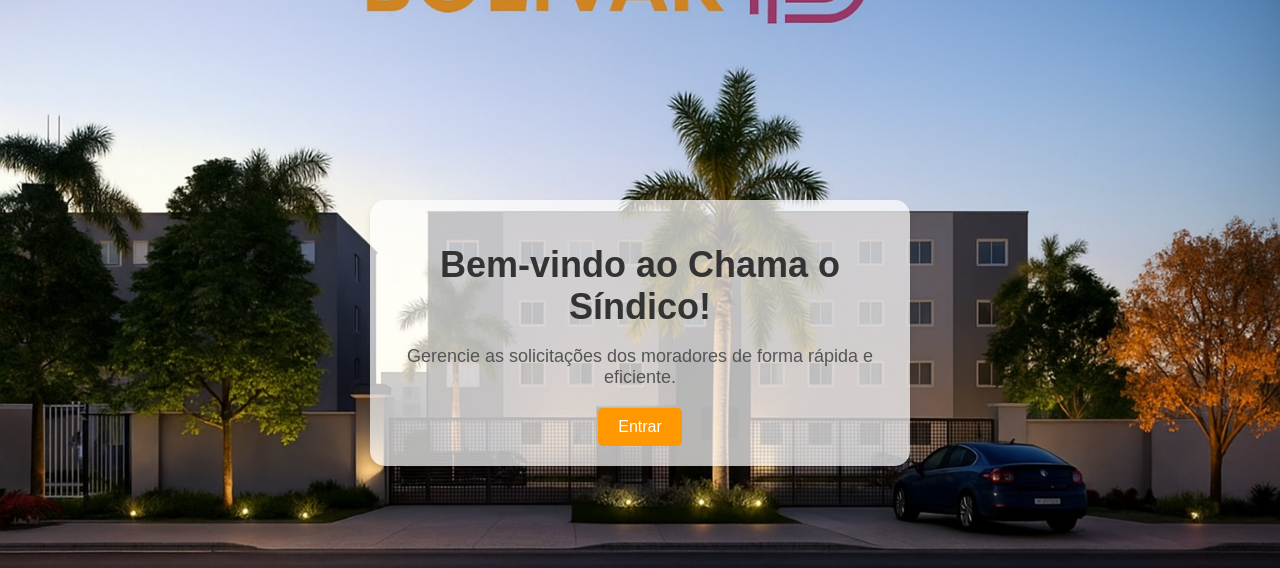
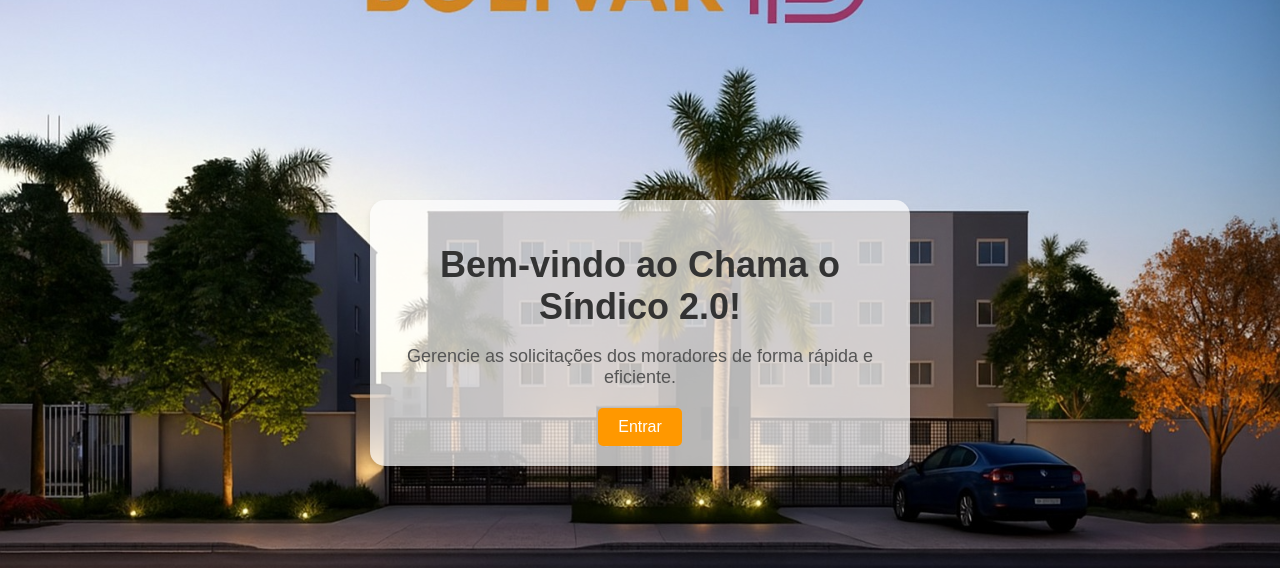
Before and after one commit to FaabiCarol/Projeto_PI_01_GRUPO010, a Django app: page / in a window 1280 px wide. Shown: the top 568 px of the page. Run offline with Django 5.2, Linux system fonts and the light colour scheme.

Commit message:
Update home.html

```diff
--- a/core/templates/home.html
+++ b/core/templates/home.html
@@ -63,7 +63,7 @@
 <body>
 
     <div class="welcome-container">
-        <h1>Bem-vindo ao Chama o Síndico!</h1>
+        <h1>Bem-vindo ao Chama o Síndico 2.0!</h1>
         <p>Gerencie as solicitações dos moradores de forma rápida e eficiente.</p>
         <a href="{% url 'login' %}" class="login-button">Entrar</a>
     </div>
```
